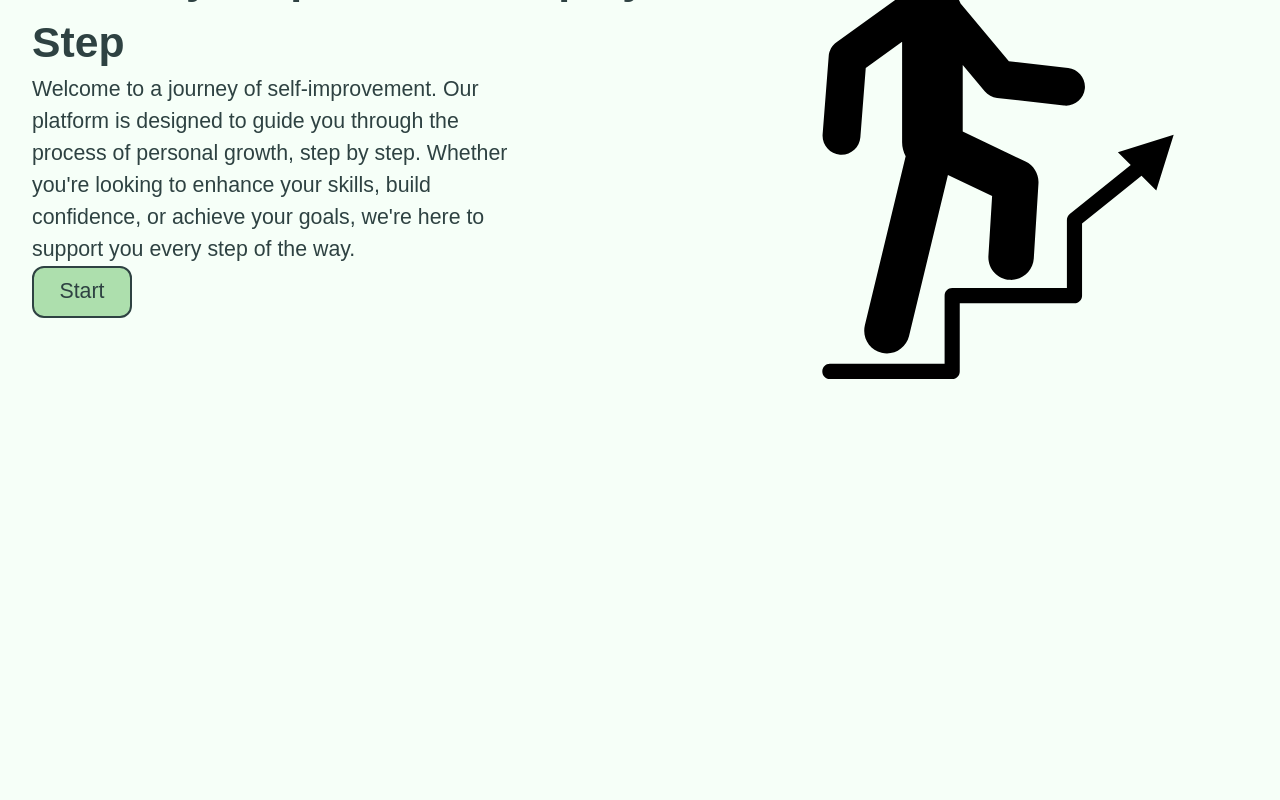
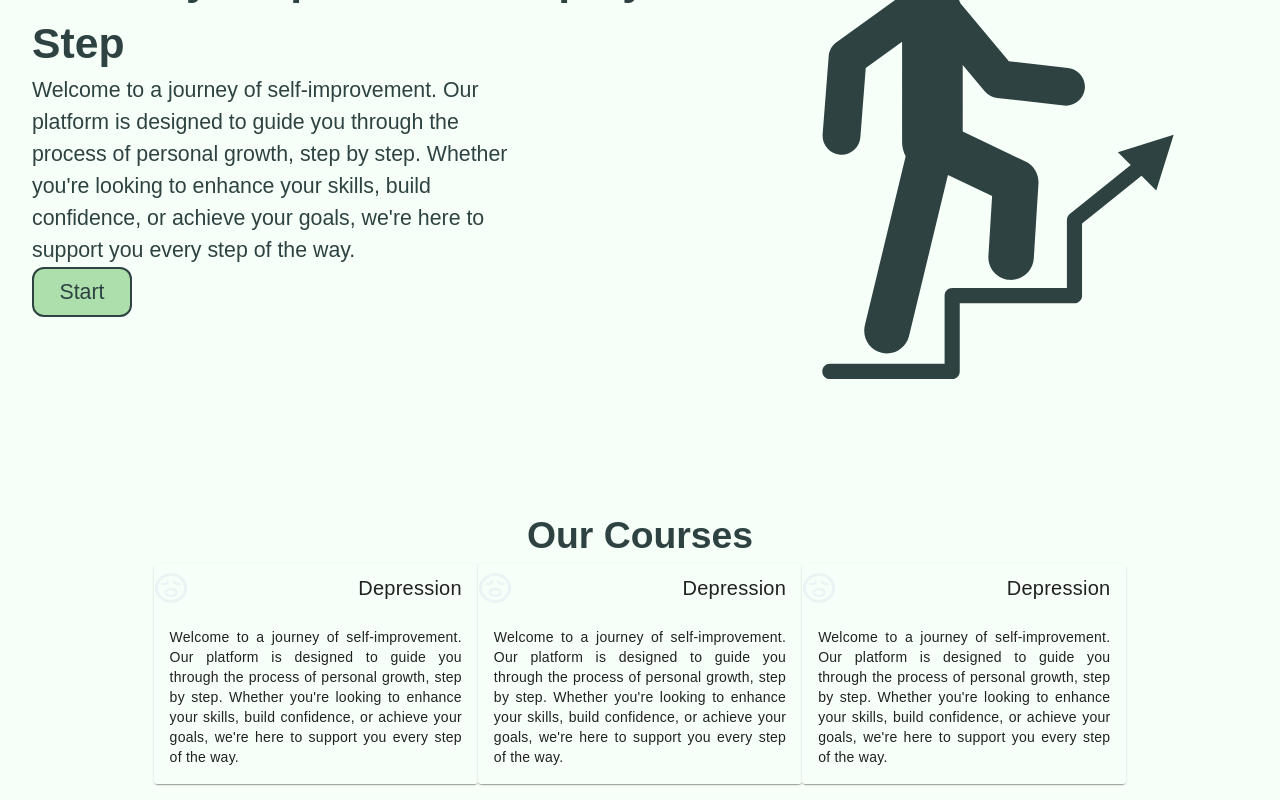
Before and after one commit to jwted/MentalHealthCare, a Vue app in the folder frontend/: page / in a window 1280 px wide. Shown: the part 308-1108 px from the top of the page. Before the commit the page ends 800 px from the top, so only its background shows below. Built offline with nearby package versions, Linux system fonts and the light colour scheme.

Commit message:
start carousel

```diff
--- a/frontend/src/views/LandingPage.vue
+++ b/frontend/src/views/LandingPage.vue
@@ -14,7 +14,62 @@
         <button class="button">Start</button>
       </div>
       <div>
-            <img src="../assets/stairs.svg" alt="Stairs Image" class="image"/>
+        <img src="../assets/stairs.svg" alt="Stairs Image" class="image" />
+      </div>
+    </div>
+
+    <div class="container-2">
+      <!--Carrossel que mostra de 3 em em 3 cards-->
+      <h2>Our Courses</h2>
+      <div class="cards">
+        <v-card
+        class="mx-auto card"
+        width="400"
+      >
+        <div class="d-flex align-center justify-space-between">
+          <img src="../assets/depression.svg" alt="" />
+          <v-card-title class="text-center">Depression</v-card-title>
+        </div>
+
+        <v-card-text class="text-justify">
+          Welcome to a journey of self-improvement. Our platform is designed to
+          guide you through the process of personal growth, step by step.
+          Whether you're looking to enhance your skills, build confidence, or
+          achieve your goals, we're here to support you every step of the way.
+        </v-card-text>
+      </v-card>
+      <v-card
+        class="mx-auto card"
+        width="400"
+      >
+        <div class="d-flex align-center justify-space-between">
+          <img src="../assets/depression.svg" alt="" />
+          <v-card-title class="text-center">Depression</v-card-title>
+        </div>
+
+        <v-card-text class="text-justify">
+          Welcome to a journey of self-improvement. Our platform is designed to
+          guide you through the process of personal growth, step by step.
+          Whether you're looking to enhance your skills, build confidence, or
+          achieve your goals, we're here to support you every step of the way.
+        </v-card-text>
+      </v-card>
+      <v-card
+        class="mx-auto card"
+        width="400"
+      >
+        <div class="d-flex align-center justify-space-between">
+          <img src="../assets/depression.svg" alt="" />
+          <v-card-title class="text-center">Depression</v-card-title>
+        </div>
+
+        <v-card-text class="text-justify">
+          Welcome to a journey of self-improvement. Our platform is designed to
+          guide you through the process of personal growth, step by step.
+          Whether you're looking to enhance your skills, build confidence, or
+          achieve your goals, we're here to support you every step of the way.
+        </v-card-text>
+      </v-card>
       </div>
     </div>
   </main>
@@ -29,40 +84,65 @@ export default {
 };
 </script>
 <style>
-.container-1{
+.container-1 {
   display: flex;
   justify-content: space-between;
   align-items: center;
   padding: 1rem 2rem;
-    background-color: #F6FFF8;
+  background-color: #f6fff8;
   height: 90vh;
 }
 
-.noImage{
+.noImage {
   display: flex;
   flex-direction: column;
   justify-content: center;
   align-items: flex-start;
 }
 
-.image{
+.image {
   width: 500px;
   height: 500px;
 }
 
-.text{
+.text {
   width: 70%;
 }
 
-.container-1 button{
-    background-color: #ADDFAD;
-    color: #2E4242;
+.container-1 button {
+  background-color: #addfad;
+  color: #2e4242;
   padding: 0.5rem 1rem;
   border: none;
   border-radius: 12px;
-    border:2px solid #2E4242;
+  border: 2px solid #2e4242;
   font-size: 16pt;
   cursor: pointer;
+  height: 50px;
   width: 100px;
 }
+
+.container-1 button:hover {
+  background-color: #2e4242;
+  color: #addfad;
+}
+
+.container-2 {
+  display: flex;
+  flex-direction: column;
+  align-items: center;
+  padding: 1rem 2rem;
+  background-color: #f6fff8;
+}
+
+h2 {
+  color: #2e4242;
+  font-size: 28pt;
+}
+
+.cards {
+  display: flex;
+  justify-content: space-between;
+  width: 80%;
+}
 </style>
```
Also changed, not shown: frontend/src/components/Navbar.vue (added, +66 -0 lines), frontend/src/assets/depression.svg (added), frontend/src/assets/stairs.svg. Lines whose indentation alone changed are shown as unchanged.
